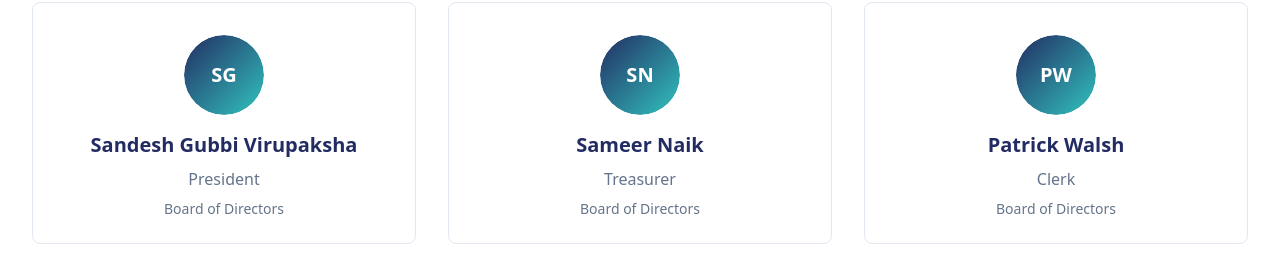
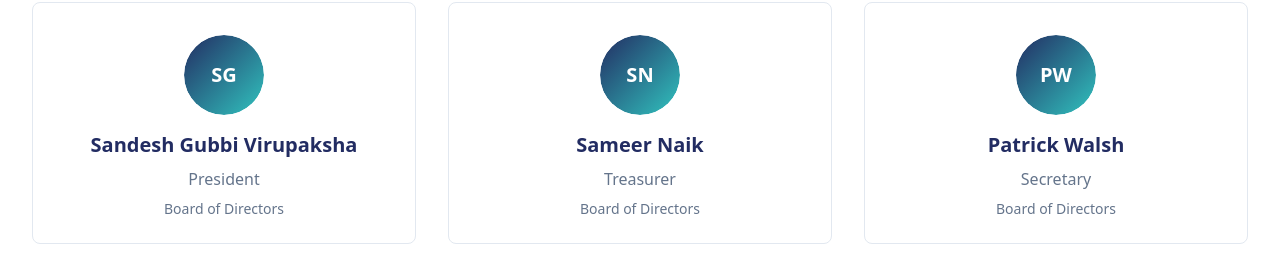
Before and after one commit to NaskenAI/CRAIE, a React (Vite) app: page /about in a window 1280 px wide. Shown: the part 1686-1943 px from the top of the page. Built offline with nearby package versions, Linux system fonts and the light colour scheme; the HTML template or start-up script is replaced by a standard one.

Commit message:
Update About.tsx
changes

```diff
--- a/src/pages/About.tsx
+++ b/src/pages/About.tsx
@@ -36,7 +36,7 @@ const About = () => {
     },
     {
       name: "Patrick Walsh",
-      role: "Clerk",
+      role: "Secretary",
       initials: "PW",
     },
   ];
```
